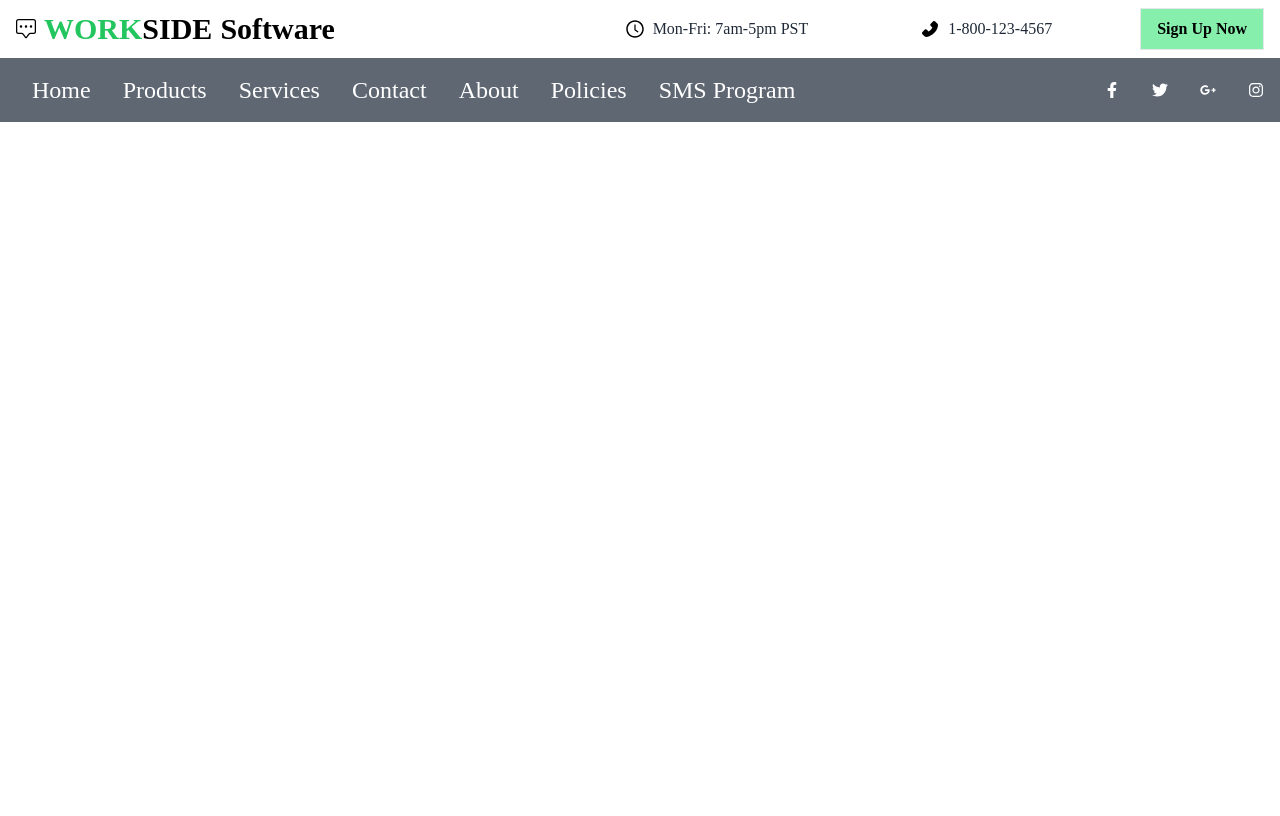
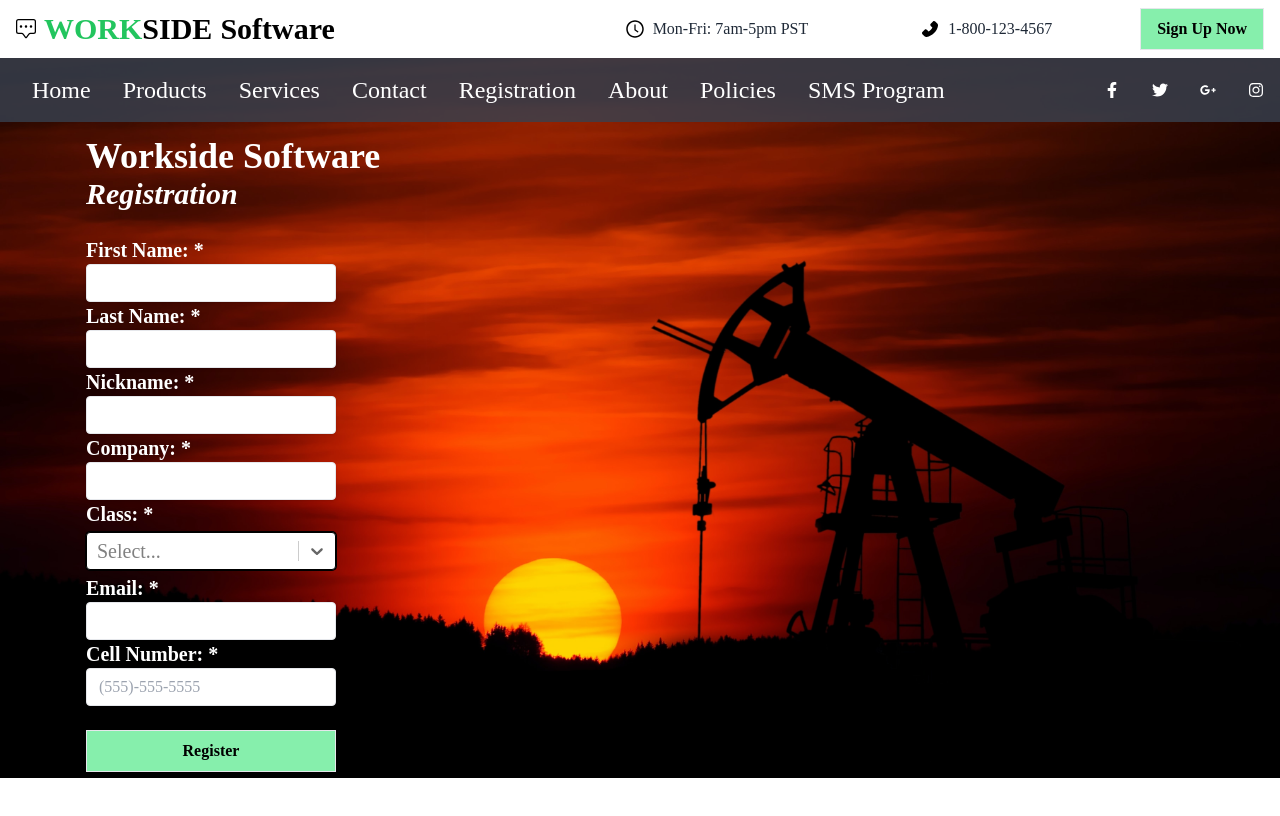
Before and after one commit to suntan-superman/worksidesite, a React (Create React App) app: page /registration in a window 1280 px wide. Shown: the top 816 px of the page. Built offline with nearby package versions, Linux system fonts and the light colour scheme.

Commit message:
2024-03-25

```diff
--- a/package.json
+++ b/package.json
@@ -11,6 +11,7 @@
     "react-icons": "^5.0.1",
     "react-router-dom": "^6.22.0",
     "react-scripts": "5.0.1",
+    "react-select": "^5.8.0",
     "web-vitals": "^2.1.4"
   },
   "scripts": {
--- a/src/App.js
+++ b/src/App.js
@@ -11,6 +11,7 @@ import { Route, Routes } from "react-router-dom";
 import SMSTextOptInForm from "./components/SMSTextOptInForm";
 import SMSTermsAndConditions from "./components/SMSTermsAndConditions";
 import Privacy from "./components/Privacy";
+import RegistrationForm from "./components/RegistrationForm";
 
 // import { registerLicense } from "@syncfusion/ej2-base";
 
@@ -42,6 +43,7 @@ function App() {
         <Route path="/smstextoptinform" element={<SMSTextOptInForm />} />
         <Route path="/smsterms" element={<SMSTermsAndConditions />} />
         <Route path="/privacy" element={<Privacy />} />
+        <Route path="/registration" element={<RegistrationForm />} />
       </Routes>
     </>
   );
--- a/src/components/NavBar.jsx
+++ b/src/components/NavBar.jsx
@@ -36,6 +36,14 @@ const NavBar = () => {
         <li>
           <Link className="text-lg md:text-xl lg:text-2xl py-8" to="/contact">
             Contact
+          </Link>
+        </li>
+        <li>
+          <Link
+            className="text-lg md:text-xl lg:text-2xl py-8"
+            to="/registration"
+          >
+            Registration
           </Link>
         </li>
         <li>
@@ -107,8 +115,11 @@ const NavBar = () => {
             </Link>
           </li>
           <li>
-            <Link className="text-lg md:text-xl lg:text-2xl py-8" to="/about">
-              About
+            <Link
+              className="text-lg md:text-xl lg:text-2xl py-8"
+              to="/registration"
+            >
+              Registration
             </Link>
           </li>
           <li>
--- /dev/null
+++ b/src/components/RegistrationForm.jsx
@@ -0,0 +1,121 @@
+import React, { useState } from "react";
+import Select from "react-select";
+import { Link } from "react-router-dom";
+
+const options = [
+  { value: "SUPPLIER", label: "Supplier" },
+  { value: "CUSTOMER", label: "Customer" },
+  { value: "DELIVERYASSOC", label: "Delivery Assoc" },
+];
+
+const RegistrationForm = () => {
+  const [className, setClassName] = useState(null);
+  function customTheme(theme) {
+    return {
+      ...theme,
+      colors: {
+        ...theme.colors,
+        primary25: "green",
+        primary: "black",
+      },
+    };
+  }
+
+  const OnClick = () => {
+    const firstName = document.getElementById("firstName").value;
+    const lastName = document.getElementById("lastName").value;
+    const nickName = document.getElementById("nickName").value;
+    const company = document.getElementById("company").value;
+    // const userClass = document.getElementById("userClass").value;
+    const userClass = className.value;
+    const email = document.getElementById("email").value;
+    const mobileNumber = document.getElementById("mobileNumber").value;
+    const data = {
+      firstName,
+      lastName,
+      nickName,
+      company,
+      userClass,
+      email,
+      mobileNumber,
+    };
+    console.log("Data:" + JSON.stringify(data));
+  };
+
+  return (
+    <div className="w-full h-[90vh]">
+      <img
+        src={process.env.PUBLIC_URL + "background.jpg"}
+        alt="Background"
+        className="w-full h-full object-cover"
+      />
+      <div className="max-w-[1140px] m-auto">
+        <div className="absolute top-[20%] md:top-[15%] w-full md:-[50%] max-w-[75%] h-full flex flex-col text-white p-4 overflow-auto hover:overflow-scroll">
+          <h1 className="font-bold text-2xl md:text-3xl lg:text-4xl">
+            Workside Software
+          </h1>
+          <h2 className="text-xl md:text-2xl lg:text-3xl italic">
+            Registration
+          </h2>
+          <br />
+          <p className="text-xl font-bold">First Name: *</p>
+          <input
+            class="shadow appearance-none border rounded w-[250px] py-2 px-3 text-gray-700 leading-tight focus:outline-none focus:shadow-outline"
+            id="firstName"
+            type="text"
+          ></input>
+          <p className="text-xl font-bold">Last Name: *</p>
+          <input
+            class="shadow appearance-none border rounded w-[250px] py-2 px-3 text-gray-700 leading-tight focus:outline-none focus:shadow-outline"
+            id="lastName"
+            type="text"
+          ></input>
+          <p className="text-xl font-bold">Nickname: *</p>
+          <input
+            class="shadow appearance-none border rounded w-[250px] py-2 px-3 text-gray-700 leading-tight focus:outline-none focus:shadow-outline"
+            id="nickName"
+            type="text"
+          ></input>
+          <p className="text-xl font-bold">Company: *</p>
+          <input
+            class="shadow appearance-none border rounded w-[250px] py-2 px-3 text-gray-700 leading-tight focus:outline-none focus:shadow-outline"
+            id="company"
+            type="text"
+          ></input>
+          <p className="text-xl font-bold">Class: *</p>
+          <div className="text-xl w-[250px] text-black ">
+            <Select
+              id="userClass"
+              options={options}
+              onChange={setClassName}
+              theme={customTheme}
+              className="mb-1 mt-1 border-black"
+              isMulti={false}
+              autoFocus={true}
+              isSearchable={false}
+            />
+          </div>
+          <p className="text-xl font-bold">Email: *</p>
+          <input
+            class="shadow appearance-none border rounded w-[250px] py-2 px-3 text-gray-700 leading-tight focus:outline-none focus:shadow-outline"
+            id="email"
+            type="text"
+          ></input>
+          <p className="text-xl font-bold">Cell Number: *</p>
+          <input
+            class="shadow appearance-none border rounded w-[250px] py-2 px-3 text-gray-700 leading-tight focus:outline-none focus:shadow-outline"
+            id="mobileNumber"
+            type="tel"
+            placeholder="(555)-555-5555"
+          ></input>
+          <br />
+          <button className="w-[250px]" onClick={OnClick}>
+            Register
+          </button>
+        </div>
+      </div>
+    </div>
+  );
+};
+
+export default RegistrationForm;
```
Also changed, not shown: 1 other file (tests, documents, lock files or other folders).
